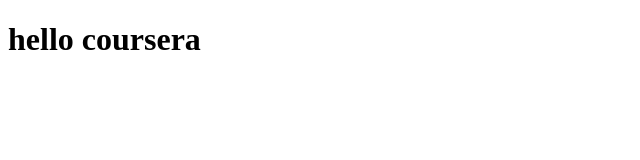
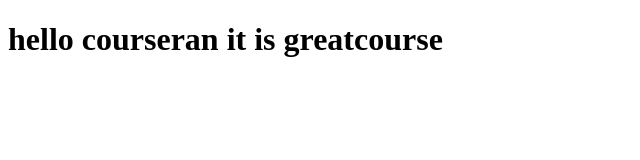
Before and after one commit to Fatizar/Coursera-Test, a plain HTML site: page index.html in a window 1280 px wide. Shown: the whole page, without its empty margins (0-640 px from the left). Drawn offline with Linux system fonts and the light colour scheme.

Commit message:
small udate to index

```diff
--- a/index.html
+++ b/index.html
@@ -4,6 +4,6 @@
 	<title>hello</title>
 </head>
 <body>
-<h1>hello coursera</h1>
+<h1>hello courseran it is greatcourse</h1>
 </body>
 </html>
```
